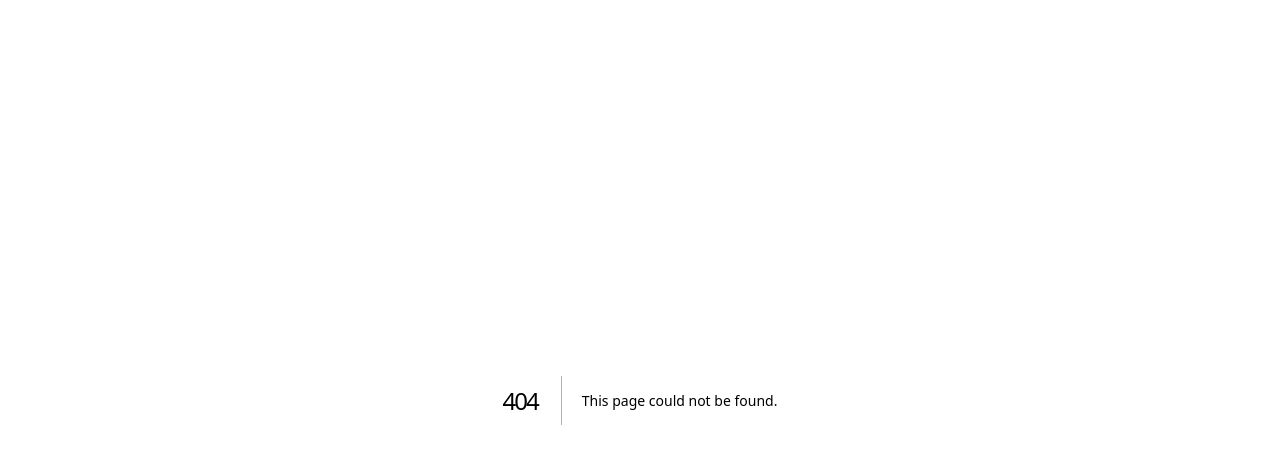
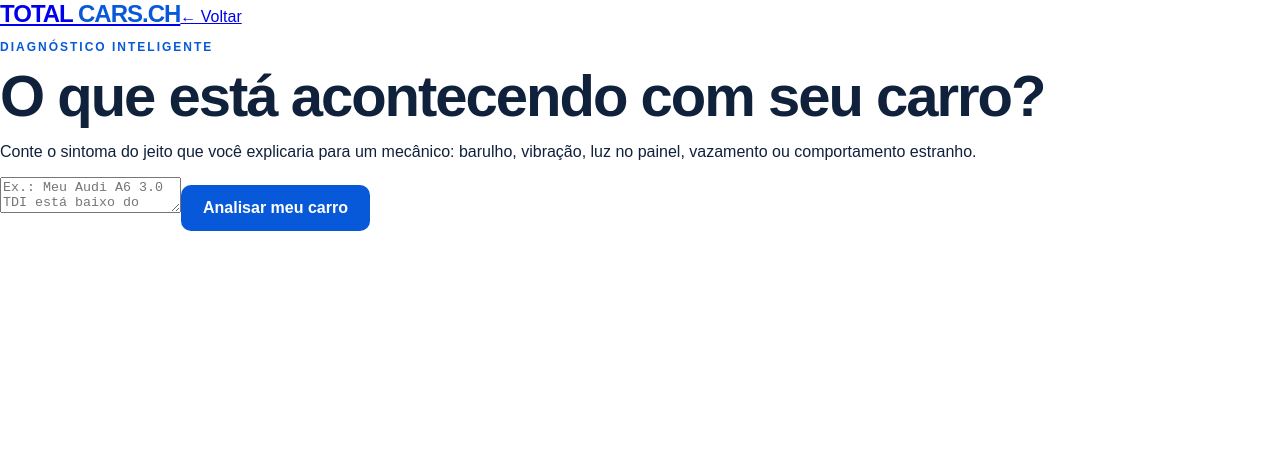
Before and after one commit to ricardobrojek-collab/Total-cars-, a Next.js app: page /diagnostico in a window 1280 px wide. Before the commit this address had no page. Shown: the top 464 px of the page. Built offline with nearby package versions, Linux system fonts and the light colour scheme.

Commit message:
Create intelligent car diagnosis page

```diff
--- /dev/null
+++ b/app/diagnostico/page.js
@@ -0,0 +1,10 @@
+"use client";
+import {useState} from "react";
+export default function Diagnostico(){
+ const [text,setText]=useState(""); const [started,setStarted]=useState(false);
+ return <main className="diagPage"><header className="diagTop"><a href="/" className="brand">TOTAL <b>CARS</b><span>.CH</span></a><a href="/">← Voltar</a></header>
+ <section className="diagHero"><p className="eyebrow">DIAGNÓSTICO INTELIGENTE</p><h1>O que está acontecendo com seu carro?</h1><p>Conte o sintoma do jeito que você explicaria para um mecânico: barulho, vibração, luz no painel, vazamento ou comportamento estranho.</p>
+ <div className="diagBox"><textarea value={text} onChange={e=>setText(e.target.value)} placeholder="Ex.: Meu Audi A6 3.0 TDI está baixo do lado traseiro esquerdo e faz estalos quando ando..."/><button onClick={()=>setStarted(true)}>Analisar meu carro</button></div>
+ {started&&<div className="diagResult"><h2>🔧 Entendi o problema</h2><p><b>Seu relato:</b> {text||"Descreva o sintoma acima."}</p><p>Esta área está preparada para o Diagnóstico IA. A próxima etapa é conectar a análise inteligente para fazer perguntas, sugerir possíveis causas e buscar vídeos relacionados ao seu modelo e sintoma.</p><div className="diagSteps"><span>1. Sintomas</span><span>2. Perguntas</span><span>3. Possíveis causas</span><span>4. Vídeos e próximos passos</span></div></div>}
+ </section></main>
+}
```
